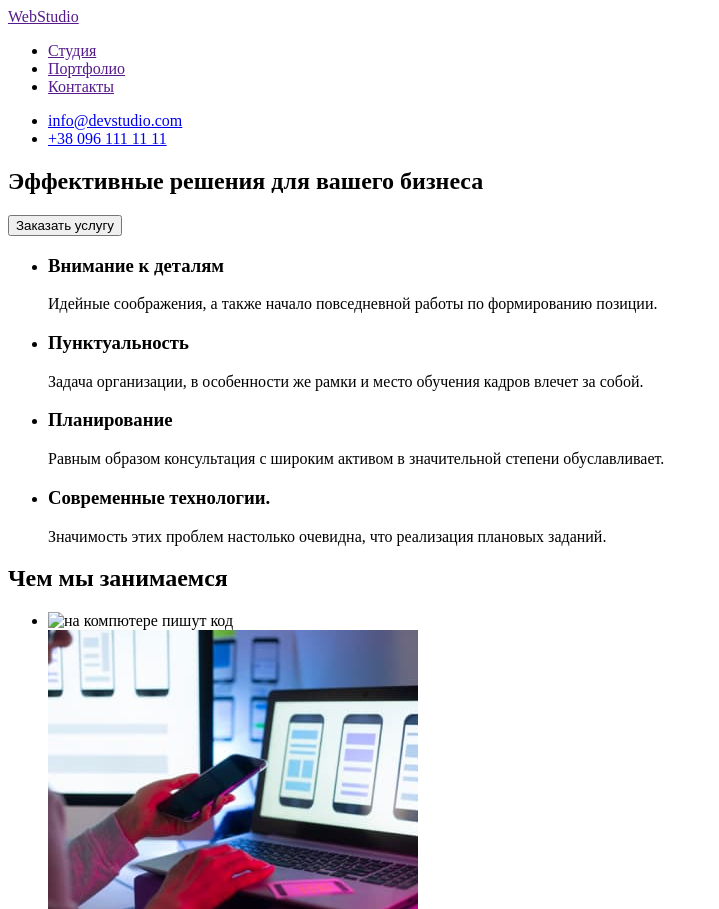
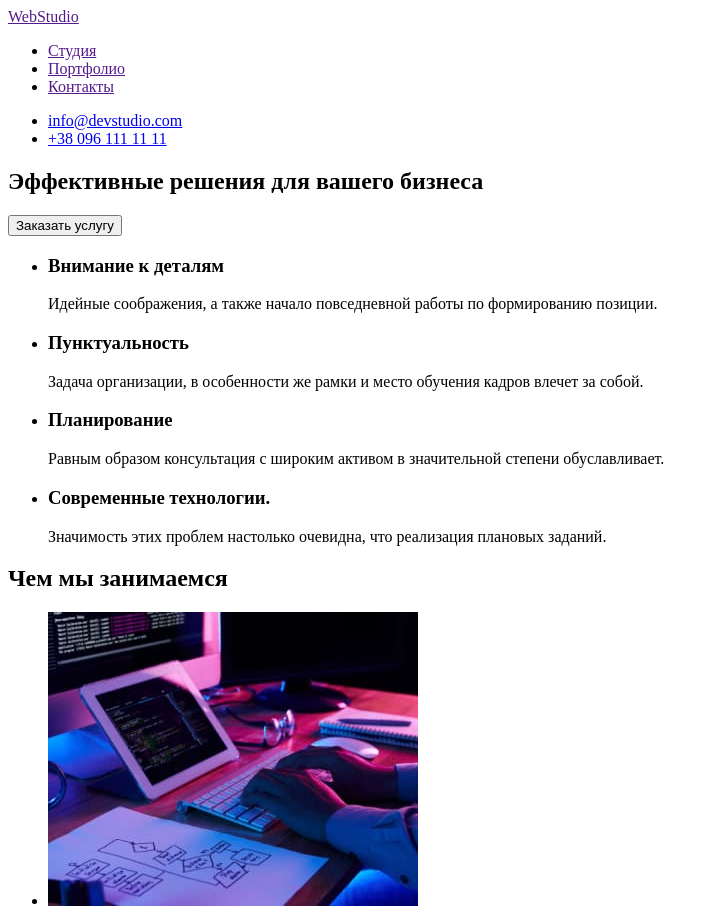
Before and after one commit to Natalja21/goit-markup-hw-01, a plain HTML site: page index.html in a window 1280 px wide. Shown: the top 909 px of the page, without its empty margins (0-719 px from the left). Drawn offline with Linux system fonts and the light colour scheme; the site is published under a folder, as on GitHub Pages, so addresses that start at the root find nothing.

Commit message:
Update index.html

```diff
--- a/index.html
+++ b/index.html
@@ -66,7 +66,7 @@
 
             <ul>
                 <li>
-                    <img src="/images/section2/img (4) (4).jpg" alt="на компютере пишут код" width="370">
+                    <img src="./images/section2/img (4) (4).jpg" alt="на компютере пишут код" width="370">
                 </li>
                 <li>
                     <img src="./images/section2/img (5) (5).jpg" alt="на компютере избражено мобильные приложения" width="370">
```
